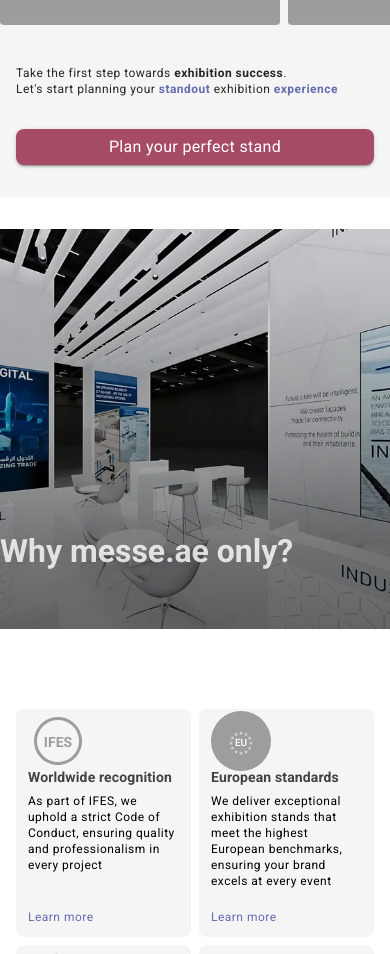
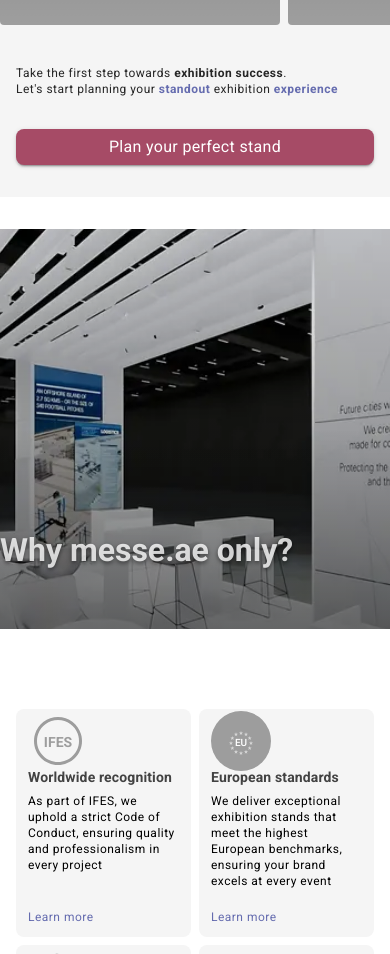
Before and after one commit to molodoyrustik/messe-ae, a Next.js app: page / in a window 390 px wide. Shown: the part 1300-2254 px from the top of the page. Built offline with nearby package versions, Linux system fonts and the light colour scheme; grey boxes are pictures that could not be loaded; some icons are missing.

Commit message:
фикс параллакса

```diff
--- a/src/components/landing/ParallaxSection.tsx
+++ b/src/components/landing/ParallaxSection.tsx
@@ -1,16 +1,34 @@
 'use client';
 
-import React from 'react';
-import { Box, Typography, Container } from '@mui/material';
+import React, { useRef } from 'react';
+import { Box, Typography, Container, useTheme, useMediaQuery } from '@mui/material';
+import { motion, useScroll, useTransform } from 'framer-motion';
 
 type ParallaxSectionProps = {
   className?: string;
 };
 
 export default function ParallaxSection({ className = '' }: ParallaxSectionProps) {
+  const sectionRef = useRef<HTMLDivElement>(null);
+  const theme = useTheme();
+  const isMobile = useMediaQuery(theme.breakpoints.down('md'));
+
+  // Только для мобильных - Framer Motion параллакс
+  const { scrollYProgress } = useScroll({
+    target: sectionRef,
+    offset: ["start end", "end start"]
+  });
+
+  // Увеличенные трансформации для мобильных, чтобы эффект был похож на десктопный fixed
+  const mobileBackgroundY = useTransform(scrollYProgress, [0, 1], ['-60%', '60%']);
+  const mobileContentY = useTransform(scrollYProgress, [0, 1], ['15%', '-15%']);
+
+  // Эффекты появления текста
+  const textOpacity = useTransform(scrollYProgress, [0, 0.3, 0.7, 1], [0, 1, 1, 0]);
 
   return (
     <Box
+      ref={sectionRef}
       component="section"
       className={className}
       sx={{
@@ -22,28 +40,51 @@ export default function ParallaxSection({ className = '' }: ParallaxSectionProps
         mb: { xs: 4, md: 6 },
       }}
     >
-      {/* Background Image with Parallax Effect */}
+      {/* ДЕСКТОП - CSS Background Fixed */}
       <Box
         sx={{
+          display: { xs: 'none', md: 'block' },
           position: 'absolute',
           inset: 0,
           zIndex: 0,
-          backgroundImage: {
-            xs: `
+          backgroundImage: `
+            linear-gradient(180deg, rgba(0, 0, 0, 0.00) 0%, rgba(0, 0, 0, 0.40) 82.25%),
+            url('/parallax-bg-1920.webp')
+          `,
+          backgroundSize: 'cover',
+          backgroundPosition: 'center center',
+          backgroundRepeat: 'no-repeat',
+          backgroundAttachment: 'fixed', // Классический CSS параллакс для десктопа
+        }}
+      />
+
+      {/* МОБАЙЛ - Framer Motion параллакс */}
+      <Box
+        component={motion.div}
+        style={isMobile ? {
+          position: 'absolute',
+          inset: 0,
+          zIndex: 0,
+          y: mobileBackgroundY, // Увеличенный сдвиг для мобильных
+        } : {}}
+        sx={{
+          display: { xs: 'block', md: 'none' },
+        }}
+      >
+        <Box
+          sx={{
+            position: 'absolute',
+            inset: '-30%', // Увеличенная область для компенсации движения
+            backgroundImage: `
               linear-gradient(180deg, rgba(0, 0, 0, 0.00) 0%, rgba(0, 0, 0, 0.40) 82.25%),
               url('/parallax-bg-mobile.webp')
             `,
-            md: `
-              linear-gradient(180deg, rgba(0, 0, 0, 0.00) 0%, rgba(0, 0, 0, 0.40) 82.25%),
-              url('/parallax-bg-1920.webp')
-            `
-          },
-          backgroundSize: 'cover',
-          backgroundPosition: 'center center',
-          backgroundRepeat: 'no-repeat',
-          backgroundAttachment: 'fixed', // Fixed attachment for parallax effect on all devices
-        }}
-      />
+            backgroundSize: 'cover',
+            backgroundPosition: 'center center',
+            backgroundRepeat: 'no-repeat',
+          }}
+        />
+      </Box>
 
       {/* Content */}
       <Container
@@ -55,8 +96,10 @@ export default function ParallaxSection({ className = '' }: ParallaxSectionProps
           zIndex: 10,
         }}
       >
+        {/* ДЕСКТОП контент - статичный */}
         <Box
           sx={{
+            display: { xs: 'none', md: 'block' },
             position: 'absolute',
             bottom: '3.75rem',
             left: 0,
@@ -65,11 +108,47 @@ export default function ParallaxSection({ className = '' }: ParallaxSectionProps
           <Typography
             variant="h3"
             sx={{
-              fontSize: { xs: '2rem', md: '3.375rem' },
+              fontFamily: 'Roboto',
+              fontSize: '3.375rem',
               fontStyle: 'normal',
               fontWeight: 700,
-              lineHeight: { xs: '2.25rem', md: '3.75rem' },
+              lineHeight: '3.75rem',
               color: 'rgba(255, 255, 255, 0.80)',
+              textShadow: '0 2px 4px rgba(0, 0, 0, 0.5)',
+              transition: 'transform 0.3s ease',
+              '&:hover': {
+                transform: 'scale(1.02)',
+              },
+            }}
+          >
+            Why messe.ae only?
+          </Typography>
+        </Box>
+
+        {/* МОБАЙЛ контент - с Motion анимациями */}
+        <Box
+          component={motion.div}
+          style={isMobile ? {
+            position: 'absolute',
+            bottom: '3.75rem',
+            left: 0,
+            opacity: textOpacity,
+            y: mobileContentY, // Контент тоже участвует в параллаксе на мобильных
+          } : {}}
+          sx={{
+            display: { xs: 'block', md: 'none' },
+          }}
+        >
+          <Typography
+            variant="h3"
+            sx={{
+              fontFamily: 'Roboto',
+              fontSize: '2rem',
+              fontStyle: 'normal',
+              fontWeight: 700,
+              lineHeight: '2.25rem',
+              color: 'rgba(255, 255, 255, 0.80)',
+              textShadow: '0 2px 4px rgba(0, 0, 0, 0.5)',
             }}
           >
             Why messe.ae only?
```
